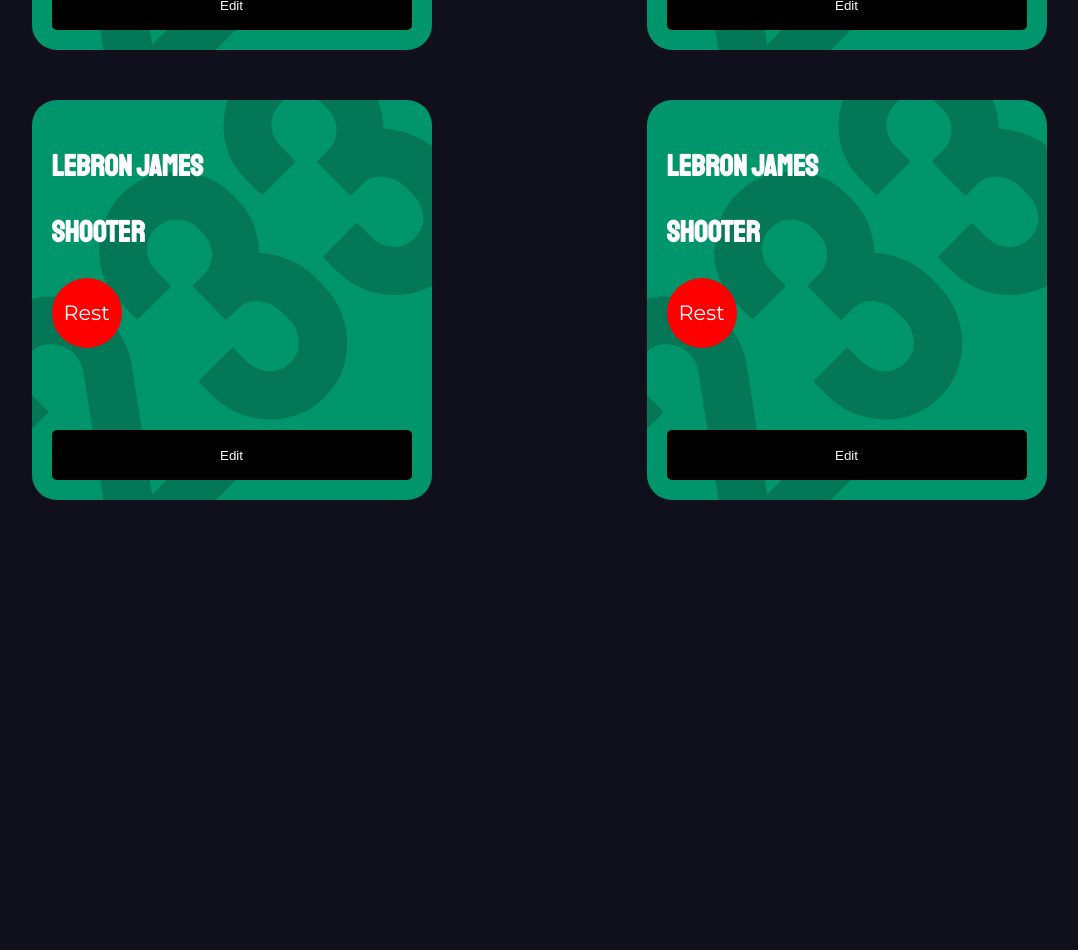
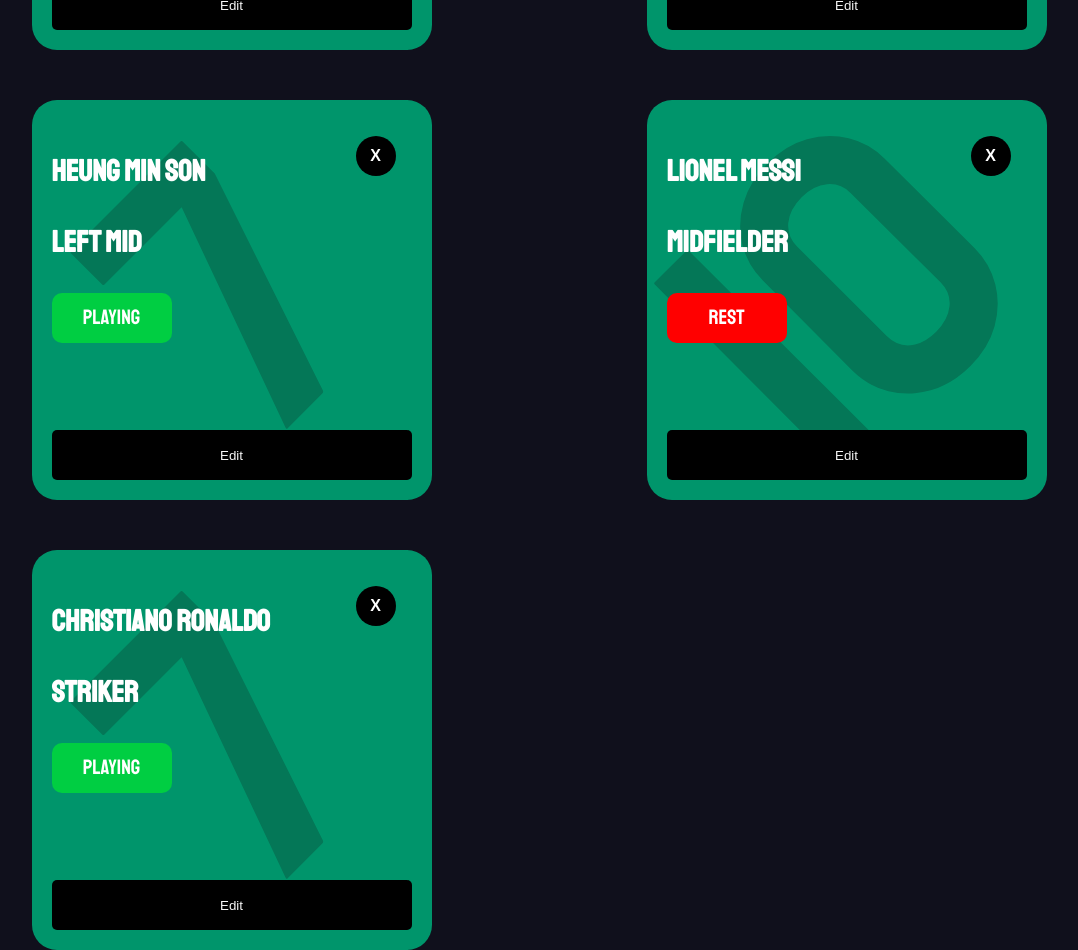
Before and after one commit to AleksandrasTk/PBregistratoriusv2, a React (Create React App) app in the folder client/: page / in a window 1280 px wide. Shown: the part 1140-2090 px from the top of the page, without its empty margins (101-1179 px from the left). Before the commit the page ends 1640 px from the top, so only its background shows below. Built offline with nearby package versions, Linux system fonts and the light colour scheme; the HTML template or start-up script is replaced by a standard one.

Commit message:
dummy data

```diff
--- a/client/src/App.js
+++ b/client/src/App.js
@@ -1,16 +1,17 @@
 import './App.css';
 import './main.css';
-import Playeritems from './Components/player/Playeritems'
+import Playeritems from './Components/player/Playeritems';
 import Navbar from './Components/Layout/Navbar';
 import Playerform from './Components/player/playerform';
+import Playersstate from './Context/Players/PlayersState';
 
 function App() {
   return (
-    <>
+    <Playersstate>
       <Navbar />
       <Playerform />
       <Playeritems />
-    </>
+    </Playersstate>
   );
 }
 
--- a/client/src/Components/player/Playercard.js
+++ b/client/src/Components/player/Playercard.js
@@ -1,26 +1,35 @@
-import React from 'react'
+import React from 'react';
 
-const Playercard = () => {
-    return (
-        <div>
-            <div className="card">
-        <div className="player-info">
-          <div className="info">
-            <h1>Lebron James</h1>
-            <h1>Shooter</h1>
-            <div class="status rest">
-              <p>Rest</p>
+const Playercard = ({ player }) => {
+  const { name, playerNumber, role, status } = player;
+  return (
+    <div>
+      <div className='card'>
+        <div className='player-info'>
+          <div className='info'>
+            <h1>{name}</h1>
+            <h1>{role}</h1>
+            <div
+              className={
+                'status ' +
+                (status === 'Rest'
+                  ? 'rest'
+                  : status === 'Substitute'
+                  ? 'sub'
+                  : 'success')
+              }>
+              <p>{status}</p>
             </div>
           </div>
-          <button>Edit</button>
+          <button className='card-edit'>Edit</button>
+          <button className='card-delete'> X </button>
         </div>
-        <div className="player-number">
-          <p className="player-n">233</p>
+        <div className='player-number'>
+          <p className='player-n'>{playerNumber}</p>
         </div>
       </div>
+    </div>
+  );
+};
 
-        </div>
-    )
-}
-
-export default Playercard
+export default Playercard;
--- a/client/src/Components/player/Playeritems.js
+++ b/client/src/Components/player/Playeritems.js
@@ -1,19 +1,19 @@
-import React from 'react'
-import Playercard from './Playercard'
+import React, { useContext } from 'react';
+import Playercard from './Playercard';
+import PlayerContext from '../../Context/Players/playerContext';
+
 const Playeritems = () => {
-    return (
-        <>
-            <section className="container playergrid">
+  const playerContext = useContext(PlayerContext);
+  const { players } = playerContext;
+  return (
+    <>
+      <section className='container playergrid'>
+        {players.map((p) => {
+          return <Playercard player={p} />;
+        })}
+      </section>
+    </>
+  );
+};
 
-              <Playercard />
-              <Playercard />
-              <Playercard />
-              <Playercard />
-
-
-            </section>
-        </>
-    )
-}
-
-export default Playeritems
+export default Playeritems;
--- a/client/src/Context/Players/PlayersState.js
+++ b/client/src/Context/Players/PlayersState.js
@@ -3,7 +3,8 @@
 import playerReducer from './playerReducer';
 
 const PlayerState = (props) => {
-  const initialState = [
+  const initialState = {
+    players: [
       {
         name: 'Mason Greenwood',
         playerNumber: '11',
@@ -34,5 +35,19 @@
         role: 'Striker',
         status: 'Playing',
       },
-  ];
+    ],
   };
+
+  const [state, dispatch] = useReducer(playerReducer, initialState);
+
+  return (
+    <playerContext.Provider
+      value={{
+        players: state.players,
+      }}>
+      {props.children}
+    </playerContext.Provider>
+  );
+};
+
+export default PlayerState;
--- a/client/src/main.css
+++ b/client/src/main.css
@@ -1,5 +1,5 @@
 .navigation {
-  margin:1;
+  margin: 1;
   height: 150px;
 }
 
@@ -19,7 +19,7 @@
   display: flex;
   align-items: center;
   justify-content: space-evenly;
-  background-color:  #1d1d2c;
+  background-color: #1d1d2c;
 }
 
 .nav-auth a {
@@ -37,57 +37,48 @@
 .nav-logo img {
   width: 100%;
 }
-.sticky
-{
-  position:fixed;
-  top:0;
-  width:100%;
+.sticky {
+  position: fixed;
+  top: 0;
+  width: 100%;
 }
 .tabs {
   background-color: black;
   position: relative;
   width: 100vw;
   height: 30%;
-
 }
 
 .nav-tabs {
   height: 100%;
   width: 30%;
-  left:50%;
-  transform: translate(-50%,0);
+  left: 50%;
+  transform: translate(-50%, 0);
   display: flex;
   position: absolute;
   justify-content: center;
   align-items: center;
-
-
 }
-.nav-tabs a{
-  color:white;
-
+.nav-tabs a {
+  color: white;
 }
-.add-form
-{
+.add-form {
   width: 400px;
-  margin:auto;
+  margin: auto;
   height: 500px;
   padding: 40px;
   border-radius: 15px;
   justify-content: center;
   align-items: center;
   background-color: #faf3eb;
-  color:var(--primary-color);
-
+  color: var(--primary-color);
 }
-.player-form
-{
-  height:80vh;
+.player-form {
+  height: 80vh;
   width: 100%;
   display: flex;
   justify-content: center;
   align-items: center;
-
 }
 .card {
   height: 400px;
@@ -120,7 +111,6 @@
   height: 70%;
 }
 
-
 .player-number {
   height: 100%;
   width: 100%;
@@ -138,6 +128,7 @@
   transform: translate(-50%, -50%) rotate(-45deg);
   color: #047757;
   overflow: hidden;
+  user-select: none;
 }
 
 @media (max-width: 412px) {
@@ -151,7 +142,7 @@
     border-radius: 5px;
   }
 }
-button {
+.card-edit {
   position: absolute;
   bottom: 0;
   height: 50px;
@@ -162,9 +153,10 @@
   color: whitesmoke;
 }
 .status {
-  height: 70px;
-  width: 70px;
-  border-radius: 50%;
+  height: 50px;
+  width: 120px;
+  border-radius: 10px;
+  font-family: 'Staatliches', cursive;
   font-size: 1.3rem;
 }
 .status p {
@@ -181,13 +173,28 @@
 }
 
 .sub {
-  background-color: orange;
+  background-color: #e46904;
 }
-.playergrid
-{
-
+.playergrid {
   display: grid;
   grid-template-columns: repeat(2, 1fr);
   grid-gap: 50px;
   width: 100%;
 }
+
+.card-delete {
+  height: 40px;
+  width: 40px;
+  background-color: black;
+  z-index: 5;
+  position: absolute;
+  top: 1rem;
+  right: 1rem;
+  border: none;
+  border-radius: 50%;
+  cursor: pointer;
+  font-size: 1rem;
+  text-align: center;
+  color: white;
+  font-weight: 700;
+}
```
Lines whose indentation alone changed are shown as unchanged.
